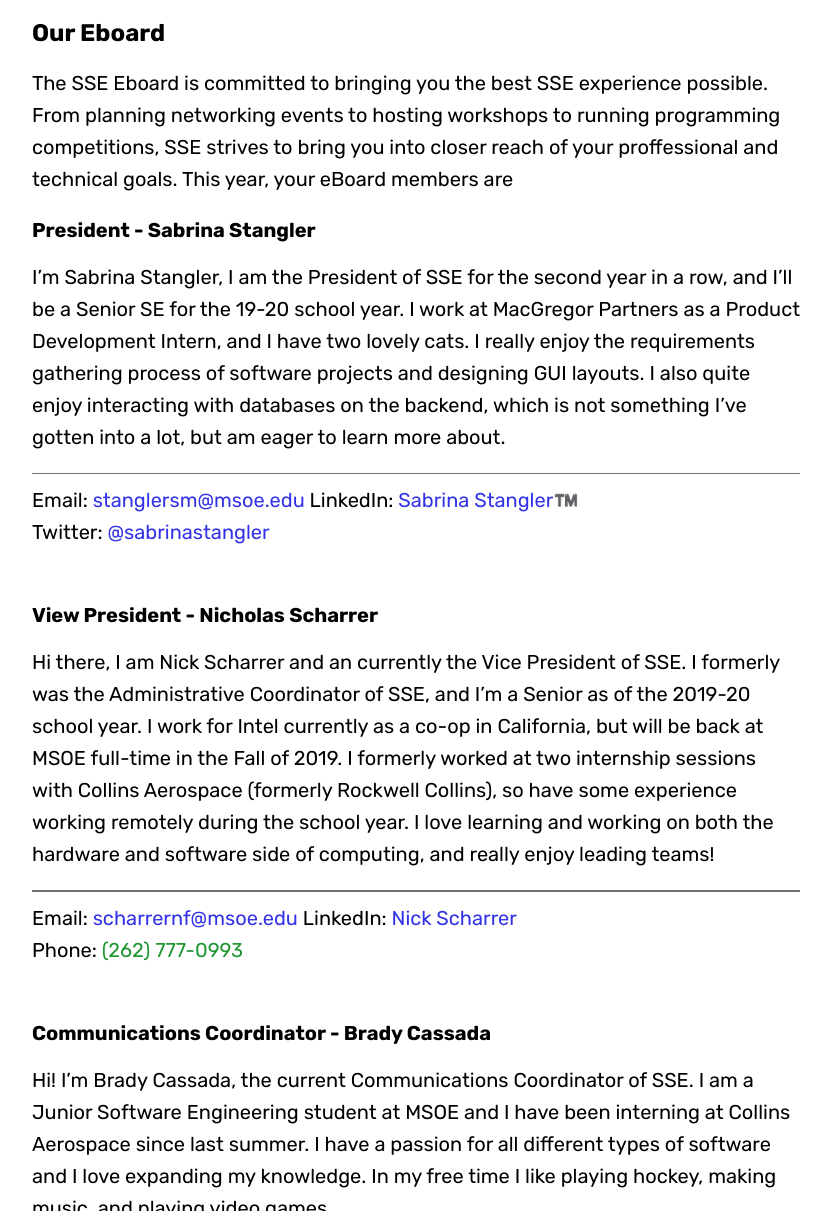
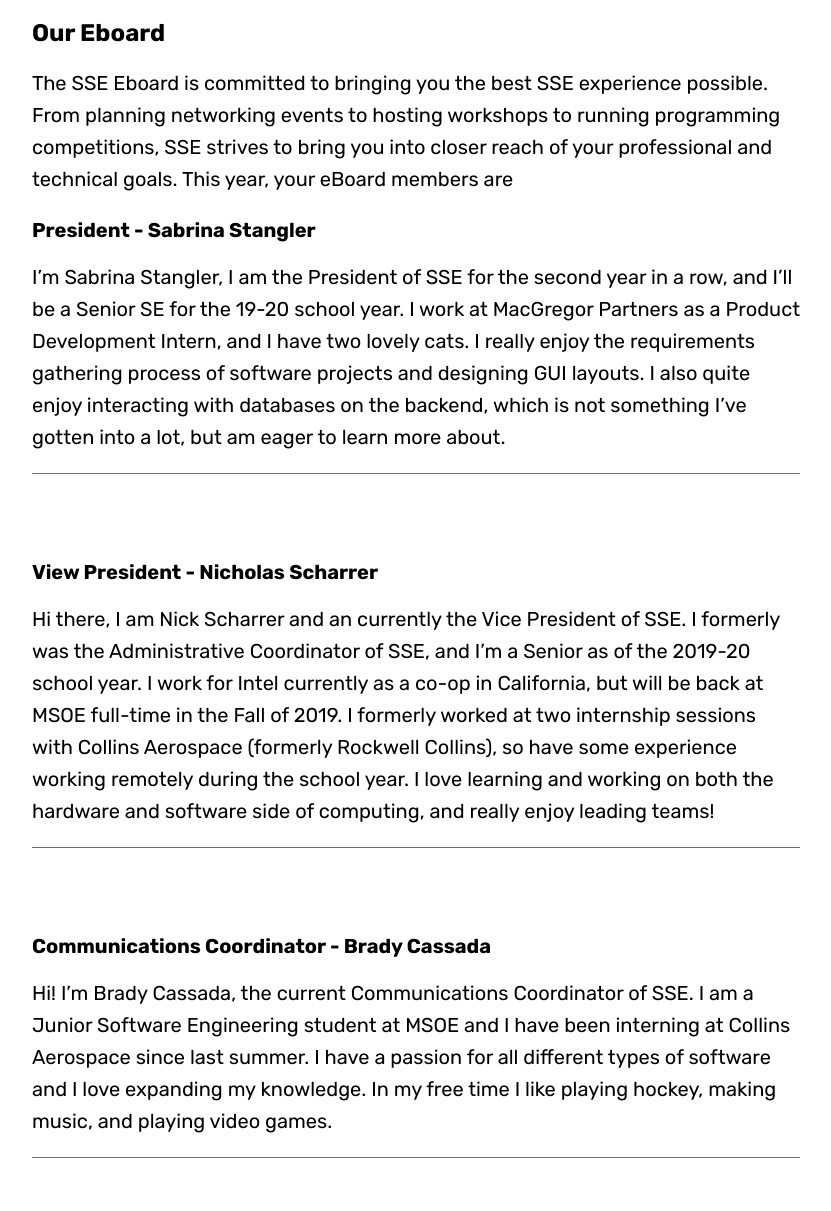
Before and after one commit to msoe-sse/msoe-sse.github.io, a Jekyll site: the page built from eBoard.md, in a window 1280 px wide and 1400 px high, scrolled down 755 px. Shown: the part 189-1400 px from the top of the window, without its empty margins (224-1055 px from the left). Built offline with Jekyll 4.4.1, drawn with Linux system fonts in a browser that asks for light colours; nearby versions of some CDN libraries; some web fonts are replaced; some of the changed text lies outside the part shown.

Commit message:
Attempted to pass person to template as a variable

```diff
--- a/_includes/contact.html
+++ b/_includes/contact.html
@@ -1,7 +1,7 @@
 <div class="line"></div>
 <div class="contact">
   {% if person %}
-    {% if showname != false %}<span class="name">{{ person.fullname }}</span><br>{% endif %}
+    {% if showname %}<span class="name">{{ person.fullname }}</span><br>{% endif %}
     Email: <a href="mailto:{{ person.email }}">{{ person.email }}</a>
     {% if person.linkedin %}LinkedIn: <a href="{{ person.linkedin }}">{{ person.fullname }}</a><br>{% endif %}
     {% if person.phone %}Phone: <span class="phone">{{ person.phone }}</span>{% endif %}
--- a/eBoard.md
+++ b/eBoard.md
@@ -5,50 +5,40 @@
 published: true
 ---
 
-{% assign showname = false %}
-
 <img src="/assets/img/eboard-rock-crop.png" width="100%" height="200%" />
 
 ## Our Eboard
 
-The SSE Eboard is committed to bringing you the best SSE experience possible. From planning networking events to hosting workshops to running programming competitions, SSE strives to bring you into closer reach of your proffessional and technical goals. This year, your eBoard members are
+The SSE Eboard is committed to bringing you the best SSE experience possible. From planning networking events to hosting workshops to running programming competitions, SSE strives to bring you into closer reach of your professional and technical goals. This year, your eBoard members are
 
 ### President - Sabrina Stangler
 I'm Sabrina Stangler, I am the President of SSE for the second year in a row, and I'll be a Senior SE for the 19-20 school year. I work at MacGregor Partners as a Product Development Intern, and I have two lovely cats. I really enjoy the requirements gathering process of software projects and designing GUI layouts. I also quite enjoy interacting with databases on the backend, which is not something I've gotten into a lot, but am eager to learn more about.
-{% assign person = site.eboard.sabrina %}
-{% include contact.html %}
+{% include contact.html person=site.eboard.sabrina %}
 
 ### View President - Nicholas Scharrer
 Hi there, I am Nick Scharrer and an currently the Vice President of SSE. I formerly was the Administrative Coordinator of SSE, and I'm a Senior as of the 2019-20 school year. I work for Intel currently as a co-op in California, but will be back at MSOE full-time in the Fall of 2019. I formerly worked at two internship sessions with Collins Aerospace (formerly Rockwell Collins), so have some experience working remotely during the school year. I love learning and working on both the hardware and software side of computing, and really enjoy leading teams!
-{% assign person = site.eboard.nick %}
-{% include contact.html %}
+{% include contact.html person=site.eboard.nick %}
 
 ### Communications Coordinator - Brady Cassada
 Hi! I'm Brady Cassada, the current Communications Coordinator of SSE. I am a Junior Software Engineering student at MSOE and I have been interning at Collins Aerospace since last summer. I have a passion for all different types of software and I love expanding my knowledge. In my free time I like playing hockey, making music, and playing video games.
-{% assign person = nil %}
 {% include contact.html %}
 
 ### Administrative Coordinator - Paul Rinaldi
 Hi, I'm Paul Rinaldi! I'm serving as the Administrative Coordinator as a Second-Year student for the 19-20 school year. This summer I'll be working at Collins Aerospace, but in my free time I'm also a software developer in two startup companies. Fun fact: I'm a quadruplet (2 of us at MSOE), do you know my brother? I'm eager to learn new technologies but I'm currently focusing on web development, redeveloping games for the old SNES, and participating in National Cyber League competitions. If you see me walking around, say hi!
-{% assign person = nil %}
 {% include contact.html %}
 
 ### Events Coordinator - Erin Miller
 Hey, my name is Errin Miller and I am the Event Coordinator for SSE. I grew up around the Milwaukee area, and as of the ’19-’20 school year, I am a sophomore computer science student with an interest in cybersecurity and data science. Outside of school, I spend most of my time reading, writing, and playing the piano. I look forward to working with you all this year!
-{% assign person = site.eboard.erin %}
-{% include contact.html %}
+{% include contact.html person=site.eboard.erin %}
 
 ### Programming Competition Team Capt. - Kiel Dowdle
 Hi, I’m Kiel Dowdle and I'm serving as the competitive programming team captain. I’m a sophomore nontraditional transfer student studying computer science. Outside of SSE I work as a carpenter and in my free time I enjoy playing sports, video games, and traveling. I'll be playing volleyball at Bradford beach over the summer and my favorite video game right now is Tetris 99.
-{% assign person = site.eboard.kiel %}
-{% include contact.html %}
+{% include contact.html person=site.eboard.kiel %}
 
 ### Webmaster - Grace Fleming
 Grace here! I'm currently a software major and the Webmaster of SSE. Currently I hold an internship at Direct Supply where I work in a variety of web apps. Outside of SSE I enjoy spending time with friends, walking around Milwaukee, and computer networking.
-{% assign person = site.eboard.grace %}
-{% include contact.html %}
+{% include contact.html person=site.eboard.grace %}
 
 ### Game Dev Club Master - Seth Fenske
 Hey guys! I'm Seth, a sophomore software engineering student. I currently work as a Software Engineering Intern at Direct Supply. Outside of SSE I work on various VR software projects and read Stephen King Books.
-{% assign person = site.eboard.seth %}
-{% include contact.html %}
+{% include contact.html person=site.eboard.seth %}
```
